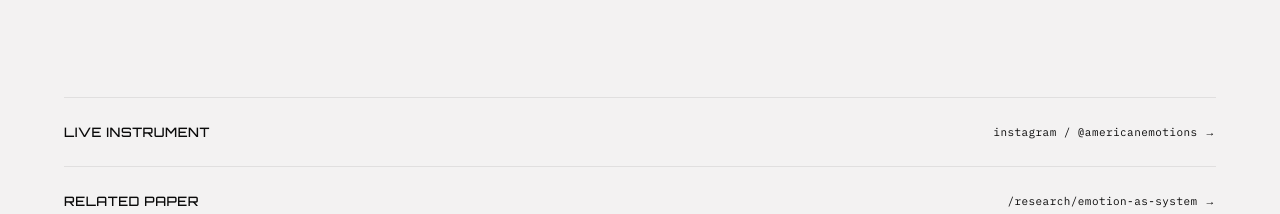
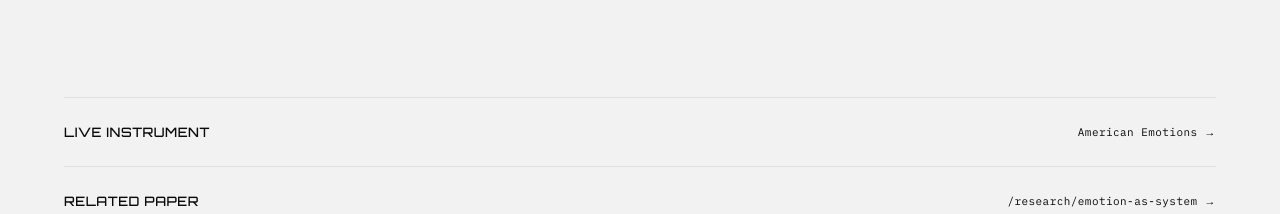
Before and after one commit to BrendonHawkinsXYZ/SLBH, a Next.js app: page /projects/american-emotions in a window 1280 px wide. Shown: the part 3366-3580 px from the top of the page. Built offline with nearby package versions, Linux system fonts and the light colour scheme.

Commit message:
Update page.tsx

```diff
--- a/src/app/projects/american-emotions/page.tsx
+++ b/src/app/projects/american-emotions/page.tsx
@@ -193,7 +193,7 @@ export default function AmericanEmotionsPage() {
       {/* ── Section 5: Links ── */}
       <section className="container-page ae-links">
         {[
-          { label: "LIVE INSTRUMENT", href: "https://www.instagram.com/americanemotions", note: "instagram / @americanemotions" },
+          { label: "LIVE INSTRUMENT", href: "https://americanemotions.studiolabbh.xyz", note: "American Emotions" },
           { label: "RELATED PAPER", href: "/research/emotion-as-system", note: "/research/emotion-as-system" },
           { label: "SEE ALSO", href: "/projects/acg", note: "/projects/acg" },
         ].map(({ label, href, note }, i) => (
```
